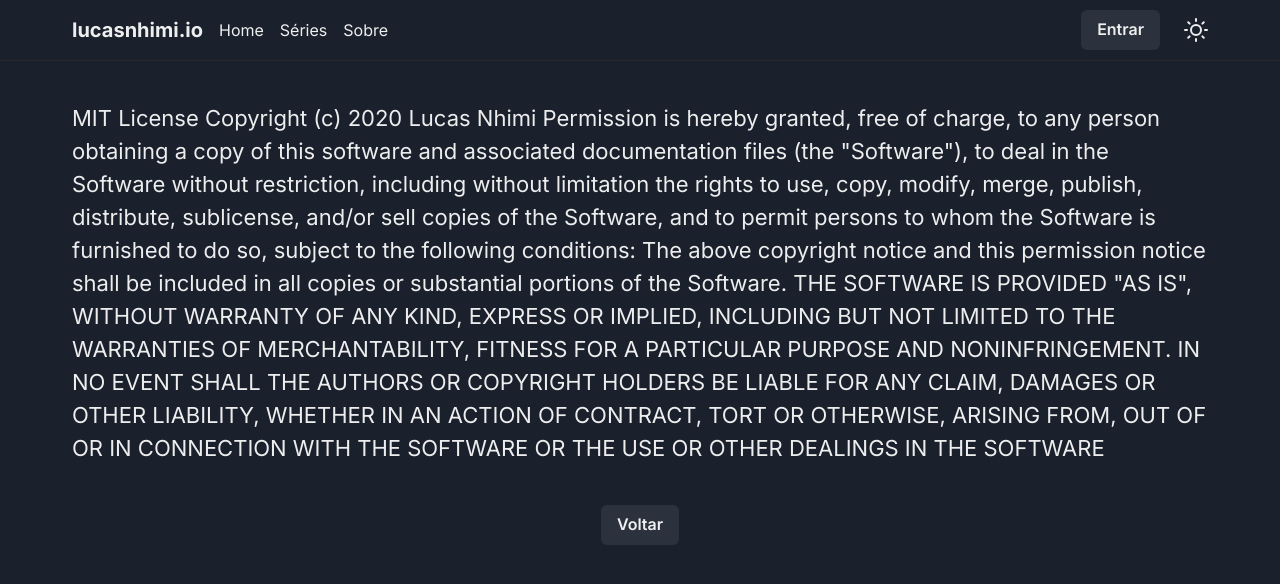
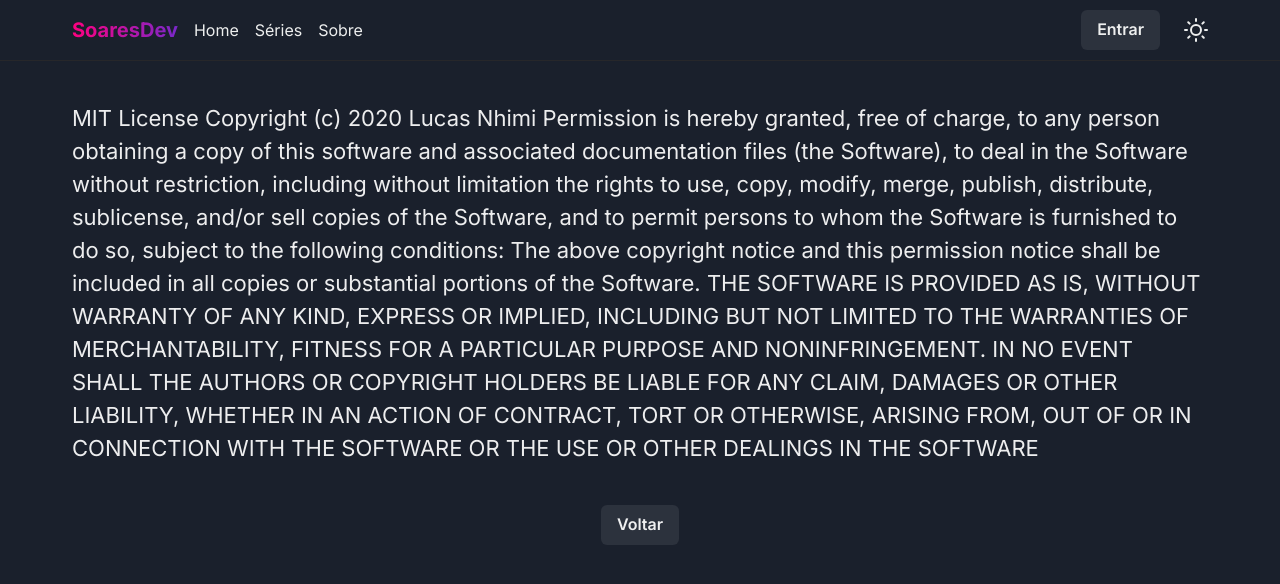
Before and after one commit to jefferson1104/blogDeveloper-nextjs, a Next.js app: page /privacy in a window 1280 px wide. Shown: the top 584 px of the page. Built offline with nearby package versions, Linux system fonts and the light colour scheme; no server answers.

Commit message:
pagina player e ajustes importantes

```diff
--- a/components/Topbar.js
+++ b/components/Topbar.js
@@ -2,7 +2,7 @@ import NextLink from 'next/link';
 import {
   Flex,
   Link,
-  Icon,
+  Box,
   useColorMode,
   useColorModeValue,
   Button,
@@ -49,7 +49,9 @@ function Topbar({ openAuthModal }) {
           <NextLink href="/" passHref>
             <Link>
               <Heading size="md" mr={4} display={['none', 'block']}>
-                lucasnhimi.io
+                <Box bgGradient="linear(to-l, #7928CA, #FF0080)" bgClip="text">
+                  SoaresDev
+                </Box>
               </Heading>
             </Link>
           </NextLink>
@@ -74,8 +76,6 @@ function Topbar({ openAuthModal }) {
                 size="sm"
               />
               <MenuList>
-                <MenuItem>Perfil</MenuItem>
-                <MenuItem>Meus vídeos</MenuItem>
                 <MenuItem onClick={() => signout()}>Sair</MenuItem>
               </MenuList>
             </Menu>
--- a/pages/index.js
+++ b/pages/index.js
@@ -38,7 +38,7 @@ const Cover = ({ technologies }) => {
 
   return (
     <Box bgColor={bgColor}>
-      <Flex justifyContent="center" alignItems="center" py={20}>
+      <Flex justifyContent="center" alignItems="center" py={4}>
         <Flex
           px={[4, 8]}
           py={[0, 20]}
@@ -52,10 +52,10 @@ const Cover = ({ technologies }) => {
             mb={4}
             fontWeight="xBold"
           >
-            Aprenda programação
+            Dicas, Guias e tutoriais
             <Box>direto ao ponto </Box>
             <Box bgGradient="linear(to-l, #7928CA, #FF0080)" bgClip="text">
-              100% free.
+              para você manter sua evolução.
             </Box>
           </Heading>
           <Text fontSize={{ base: '16px', md: '20px', lg: '22px' }}>
--- a/pages/privacy.js
+++ b/pages/privacy.js
@@ -10,21 +10,21 @@ function Privacy() {
           <Text fontSize={{ base: '16px', md: '20px', lg: '22px' }}>
             MIT License Copyright (c) 2020 Lucas Nhimi Permission is hereby
             granted, free of charge, to any person obtaining a copy of this
-            software and associated documentation files (the "Software"), to
-            deal in the Software without restriction, including without
-            limitation the rights to use, copy, modify, merge, publish,
-            distribute, sublicense, and/or sell copies of the Software, and to
-            permit persons to whom the Software is furnished to do so, subject
-            to the following conditions: The above copyright notice and this
-            permission notice shall be included in all copies or substantial
-            portions of the Software. THE SOFTWARE IS PROVIDED "AS IS", WITHOUT
-            WARRANTY OF ANY KIND, EXPRESS OR IMPLIED, INCLUDING BUT NOT LIMITED
-            TO THE WARRANTIES OF MERCHANTABILITY, FITNESS FOR A PARTICULAR
-            PURPOSE AND NONINFRINGEMENT. IN NO EVENT SHALL THE AUTHORS OR
-            COPYRIGHT HOLDERS BE LIABLE FOR ANY CLAIM, DAMAGES OR OTHER
-            LIABILITY, WHETHER IN AN ACTION OF CONTRACT, TORT OR OTHERWISE,
-            ARISING FROM, OUT OF OR IN CONNECTION WITH THE SOFTWARE OR THE USE
-            OR OTHER DEALINGS IN THE SOFTWARE
+            software and associated documentation files (the Software), to deal
+            in the Software without restriction, including without limitation
+            the rights to use, copy, modify, merge, publish, distribute,
+            sublicense, and/or sell copies of the Software, and to permit
+            persons to whom the Software is furnished to do so, subject to the
+            following conditions: The above copyright notice and this permission
+            notice shall be included in all copies or substantial portions of
+            the Software. THE SOFTWARE IS PROVIDED AS IS, WITHOUT WARRANTY OF
+            ANY KIND, EXPRESS OR IMPLIED, INCLUDING BUT NOT LIMITED TO THE
+            WARRANTIES OF MERCHANTABILITY, FITNESS FOR A PARTICULAR PURPOSE AND
+            NONINFRINGEMENT. IN NO EVENT SHALL THE AUTHORS OR COPYRIGHT HOLDERS
+            BE LIABLE FOR ANY CLAIM, DAMAGES OR OTHER LIABILITY, WHETHER IN AN
+            ACTION OF CONTRACT, TORT OR OTHERWISE, ARISING FROM, OUT OF OR IN
+            CONNECTION WITH THE SOFTWARE OR THE USE OR OTHER DEALINGS IN THE
+            SOFTWARE
           </Text>
         </Flex>
         <Link href="/">
```
Also changed, not shown: components/SerieViewContent.js (+2 -5 lines), components/SerieViewHeader.js (+19 -6 lines), lib/dato-cms.js (+27 -1 lines), pages/player/[...slug].js (+103 -2 lines).
